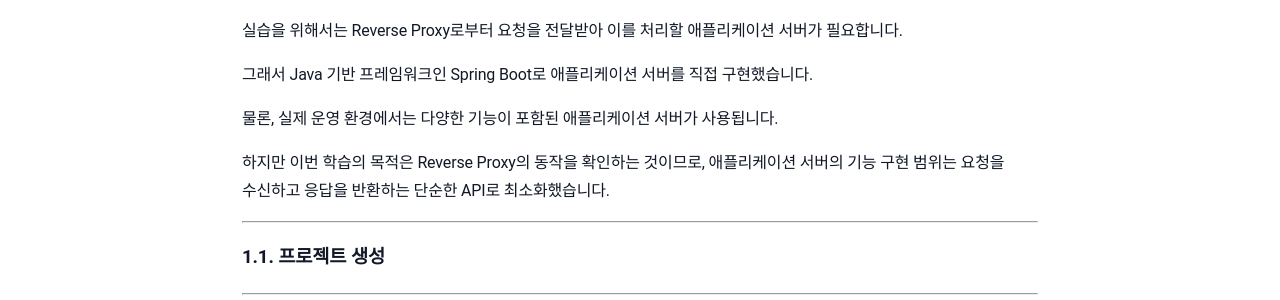
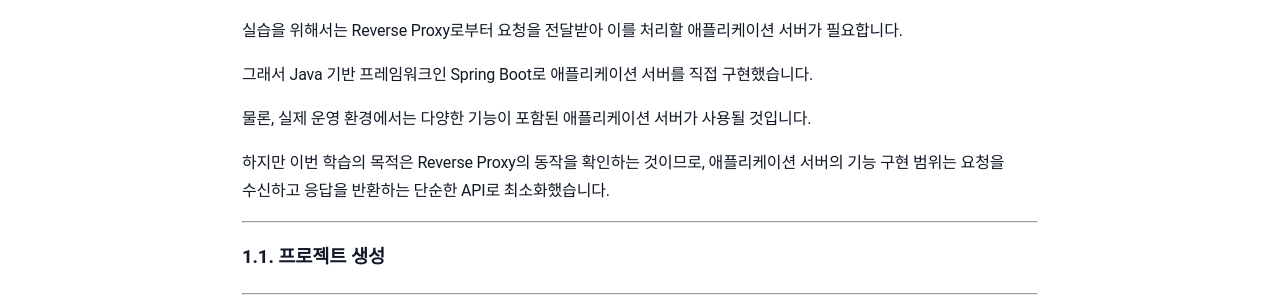
Before and after one commit to sanghoon-lee/sanghoon-lee.github.io, a Jekyll site: the page built from _posts/2026-06-04-nginx-rp2.md, in a window 1280 px wide. Shown: the part 864-1164 px from the top of the page. Built offline with Jekyll 4.4.1, drawn with Linux system fonts in a browser that asks for light colours; nearby versions of some CDN libraries; comment, search, counter and statistics services are not loaded.

Commit message:
RP 포스팅2편 작성중

```diff
--- a/_posts/2026-06-04-nginx-rp2.md
+++ b/_posts/2026-06-04-nginx-rp2.md
@@ -30,7 +30,7 @@ Oracle VM에서 가상머신을 생성하고 Docker를 설치하는 과정은
 
 그래서 Java 기반 프레임워크인 Spring Boot로 애플리케이션 서버를 직접 구현했습니다.
 
-물론, 실제 운영 환경에서는 다양한 기능이 포함된 애플리케이션 서버가 사용됩니다.
+물론, 실제 운영 환경에서는 다양한 기능이 포함된 애플리케이션 서버가 사용될 것입니다.
 
 하지만 이번 학습의 목적은 Reverse Proxy의 동작을 확인하는 것이므로, 애플리케이션 서버의 기능 구현 범위는 요청을 수신하고 응답을 반환하는 단순한 API로 최소화했습니다.
 
```
